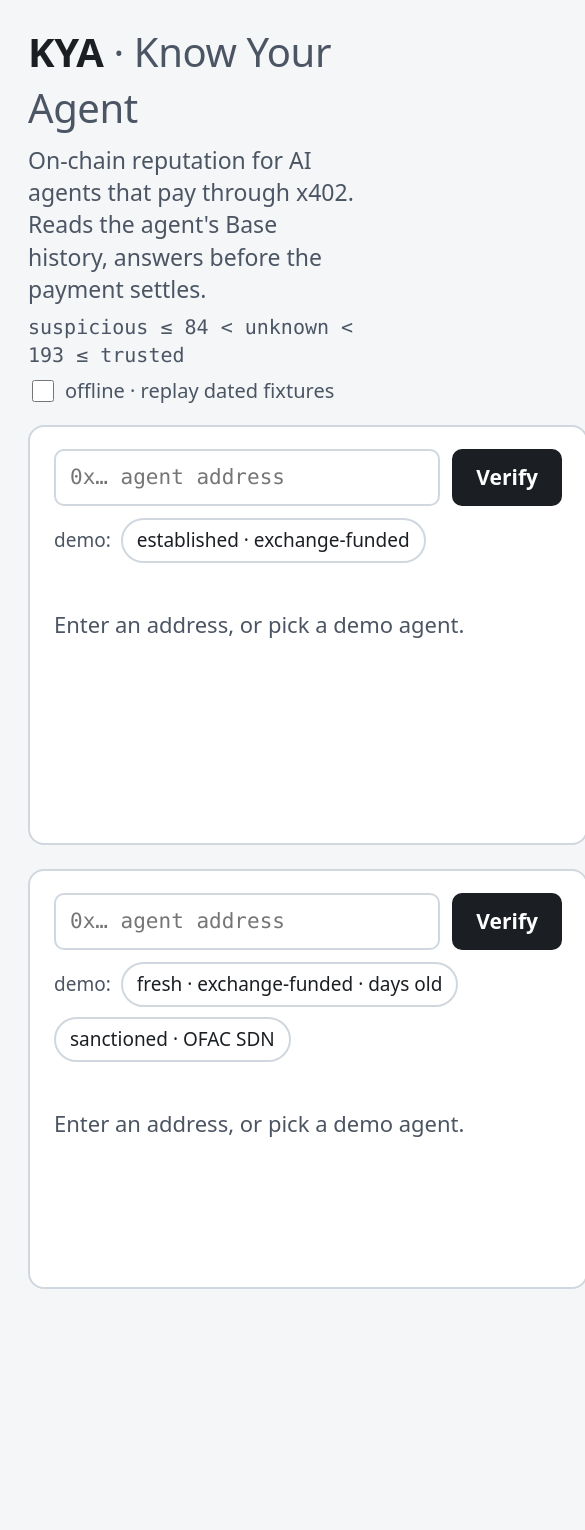
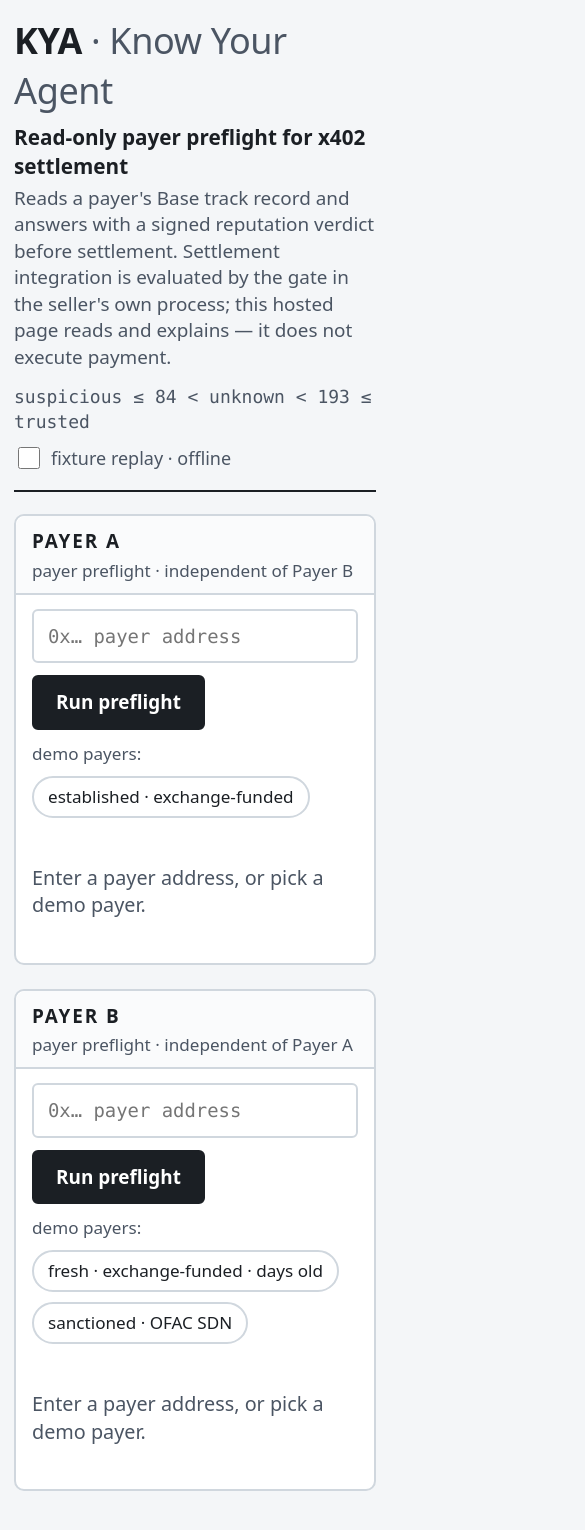
Before and after one commit to orlandol23/kya-know-your-agent, a website: page ui/index.html in a window 390 px wide. Shown: the whole page, 585 px wide, since content can reach past the window. Before the commit the page ends 1337 px from the top, so only its background shows below. Drawn offline with Linux system fonts and the light colour scheme.

Commit message:
feat(ui): establish KYA payer preflight visual foundation

```diff
--- a/ui/index.html
+++ b/ui/index.html
@@ -8,15 +8,19 @@
   /*
    * One file, no build, no dependency. Built to be read on a shared screen in a
    * video call: light theme, large type (nothing under 18px), high contrast.
-   * The verdict and the reason are the two biggest things on the page, on
-   * purpose: the pitch is "the reason is on screen", not "look at the score".
+   * The reading order is a preflight: the decision first (payer, reputation
+   * verdict, policy gate, main reason), then the score composition, then the
+   * proof trail. Rules, spacing and grouping carry the hierarchy; color is
+   * never the only signal — every state also carries a textual label.
    */
   :root {
     --bg: #f4f6f8;
     --panel: #ffffff;
+    --panel-2: #fafbfc;
     --ink: #1b1f24;
     --muted: #4b5563;
     --line: #d0d7de;
+    --line-strong: #8b949e;
     --mono: ui-monospace, SFMono-Regular, Menlo, Consolas, "Liberation Mono", monospace;
     --trusted: #1a7f37;
     --trusted-ink: #0f5a25;
@@ -32,38 +36,53 @@
     --fixture: #9a6700;
     --fixture-ink: #7d4e00;
     --fixture-tint: #fff1c2;
+    --focus: #0969da;
+    --radius: 10px;
+    --radius-sm: 6px;
     font-size: 20px;
   }
   * { box-sizing: border-box; }
   html, body { margin: 0; background: var(--bg); color: var(--ink); }
   body { font: 1rem/1.4 system-ui, -apple-system, "Segoe UI", Roboto, Helvetica, Arial, sans-serif; padding: 24px 28px 48px; }
-  a { color: #0969da; }
+  a { color: var(--focus); }
   button { font: inherit; cursor: pointer; }
   input { font: inherit; }
+  :focus-visible { outline: 3px solid var(--focus); outline-offset: 2px; }
 
-  header { display: flex; flex-wrap: wrap; align-items: baseline; gap: 8px 28px; margin-bottom: 20px; }
+  /* Header: what this page is (read-only payer preflight) and what it is not
+   * (it does not execute settlement). The meta column holds the cutoff rule —
+   * text supplied by the server at render time — and the fixture-replay toggle. */
+  header { display: flex; flex-wrap: wrap; align-items: flex-start; gap: 14px 36px; border-bottom: 2px solid var(--ink); padding-bottom: 18px; margin-bottom: 22px; }
+  header .brand { min-width: 0; flex: 1 1 320px; }
   header h1 { margin: 0; font-size: 2rem; letter-spacing: -0.01em; }
   header h1 span { color: var(--muted); font-weight: 500; }
-  header p { margin: 0; font-size: 1.15rem; color: var(--muted); }
-  header .rule { margin-left: auto; font-size: 1rem; color: var(--muted); font-family: var(--mono); }
+  header .tagline { margin: 6px 0 0; font-size: 1.15rem; font-weight: 700; }
+  header .lede { margin: 4px 0 0; font-size: 1.05rem; color: var(--muted); max-width: 68ch; }
+  header .meta { margin-left: auto; display: grid; gap: 10px; justify-items: end; align-content: start; }
+  header .rule { font-size: 1rem; color: var(--muted); font-family: var(--mono); }
   header .offline { display: flex; align-items: center; gap: 8px; font-size: 1rem; color: var(--muted); cursor: pointer; user-select: none; }
   header .offline input { width: 22px; height: 22px; accent-color: var(--fixture); cursor: pointer; }
   header .offline.on { color: var(--fixture-ink); font-weight: 700; }
-  .source { display: inline-block; margin-top: 12px; font-size: 1rem; font-weight: 700; padding: 6px 12px; border-radius: 8px; }
+  .source { display: inline-block; margin-top: 12px; font-size: 1rem; font-weight: 700; padding: 6px 12px; border-radius: var(--radius-sm); }
   .source.fixture { background: var(--fixture-tint); color: var(--fixture-ink); border: 2px solid var(--fixture); }
   .source.cache { background: var(--unknown-tint); color: var(--unknown-ink); }
 
-  main { display: grid; grid-template-columns: repeat(auto-fit, minmax(560px, 1fr)); gap: 24px; align-items: start; }
+  /* A/B compare: two independent preflight panels. min() lets the track shrink
+   * below 560px so a 320px phone never forces horizontal page overflow. */
+  main { display: grid; grid-template-columns: repeat(auto-fit, minmax(min(560px, 100%), 1fr)); gap: 24px; align-items: start; }
 
-  .panel { background: var(--panel); border: 2px solid var(--line); border-radius: 16px; padding: 22px 24px 26px; min-height: 420px; }
-  .panel form { display: flex; gap: 12px; }
+  .panel { background: var(--panel); border: 2px solid var(--line); border-radius: var(--radius); padding: 0 24px 26px; min-height: 420px; }
+  .panel-head { display: flex; flex-wrap: wrap; align-items: baseline; gap: 4px 14px; background: var(--panel-2); border-bottom: 2px solid var(--line); border-radius: var(--radius) var(--radius) 0 0; margin: 0 -24px 18px; padding: 14px 24px 12px; }
+  .panel-head h2 { margin: 0; font-size: 1.05rem; text-transform: uppercase; letter-spacing: 0.1em; }
+  .panel-head span { font-size: 0.95rem; color: var(--muted); }
+  .panel form { display: flex; flex-wrap: wrap; gap: 12px; }
   .panel input[type=text] {
-    flex: 1; min-width: 0; padding: 12px 14px; font-family: var(--mono); font-size: 1.05rem;
-    border: 2px solid var(--line); border-radius: 10px; color: var(--ink); background: #fff;
+    flex: 1 1 220px; min-width: 0; padding: 12px 14px; font-family: var(--mono); font-size: 1.05rem;
+    border: 2px solid var(--line); border-radius: var(--radius-sm); color: var(--ink); background: #fff;
   }
-  .panel input[type=text]:focus { outline: 3px solid #0969da; outline-offset: 1px; border-color: #0969da; }
+  .panel input[type=text]:focus { outline: 3px solid var(--focus); outline-offset: 1px; border-color: var(--focus); }
   .panel button.verify {
-    padding: 12px 22px; font-size: 1.05rem; font-weight: 700; border-radius: 10px;
+    padding: 12px 22px; font-size: 1.05rem; font-weight: 700; border-radius: var(--radius-sm);
     border: 2px solid var(--ink); background: var(--ink); color: #fff;
   }
   .panel button.verify:disabled { opacity: 0.55; cursor: progress; }
@@ -81,16 +100,19 @@
   .status { display: flex; align-items: center; gap: 14px; font-size: 1.15rem; color: var(--muted); padding: 24px 0; }
   .status .spinner { width: 26px; height: 26px; border: 4px solid var(--line); border-top-color: var(--ink); border-radius: 50%; animation: spin 0.9s linear infinite; }
   @keyframes spin { to { transform: rotate(360deg); } }
+  @media (prefers-reduced-motion: reduce) { .status .spinner { animation: none; } }
   .status .elapsed { font-family: var(--mono); }
-  .error { border: 3px solid var(--suspicious); background: var(--suspicious-tint); color: var(--suspicious-ink); border-radius: 12px; padding: 16px 18px; font-size: 1.15rem; }
+  .error { border: 3px solid var(--suspicious); background: var(--suspicious-tint); color: var(--suspicious-ink); border-radius: var(--radius-sm); padding: 16px 18px; font-size: 1.15rem; }
   .error b { display: block; margin-bottom: 4px; }
   .idle { color: var(--muted); font-size: 1.1rem; padding: 24px 0; }
 
-  /* 1. the verdict */
+  /* Level 1 — the decision: payer inspected, reputation verdict, policy gate,
+   * data source, main reason. One framed block, top of the reading order. */
+  .decision { border: 2px solid var(--line-strong); border-radius: var(--radius); padding: 18px 20px; }
   .verdict-row { display: flex; align-items: center; gap: 20px; flex-wrap: wrap; }
   .badge {
     display: inline-block; font-size: 2.6rem; font-weight: 800; letter-spacing: 0.04em; line-height: 1;
-    padding: 14px 22px; border-radius: 12px; color: #fff; border: 4px solid transparent;
+    padding: 14px 22px; border-radius: var(--radius-sm); color: #fff; border: 4px solid transparent;
   }
   .badge.trusted { background: var(--trusted); }
   .badge.unknown { background: var(--unknown); }
@@ -102,8 +124,8 @@
   .score small { font-size: 1.1rem; font-weight: 500; color: var(--muted); margin-left: 6px; }
   .address { font-family: var(--mono); font-size: 1rem; color: var(--muted); margin-top: 10px; word-break: break-all; }
 
-  /* 2. the reason: the most important text on the page */
-  .reason { font-size: 1.55rem; font-weight: 700; line-height: 1.3; margin: 18px 0 8px; padding: 14px 18px; border-left: 8px solid; border-radius: 6px; }
+  /* the reason: the most important text on the page */
+  .reason { font-size: 1.55rem; font-weight: 700; line-height: 1.3; margin: 18px 0 8px; padding: 14px 18px; border-left: 8px solid; border-radius: var(--radius-sm); }
   .reason.trusted { color: var(--trusted-ink); border-color: var(--trusted); background: var(--trusted-tint); }
   .reason.unknown { color: var(--unknown-ink); border-color: var(--unknown); background: var(--unknown-tint); }
   .reason.suspicious { color: var(--suspicious-ink); border-color: var(--suspicious); background: var(--suspicious-tint); }
@@ -111,11 +133,14 @@
   ul.reasons { margin: 0 0 4px; padding-left: 26px; font-size: 1.1rem; }
   ul.reasons li { margin: 4px 0; }
 
-  h3 { font-size: 1rem; text-transform: uppercase; letter-spacing: 0.08em; color: var(--muted); margin: 26px 0 10px; font-weight: 700; }
+  /* Levels 2 and 3 — each section starts under a full-width rule, so the score
+   * composition and the proof trail read as separate ledgers below the
+   * decision block. */
+  h3 { font-size: 1rem; text-transform: uppercase; letter-spacing: 0.08em; color: var(--muted); margin: 28px 0 12px; padding-top: 14px; border-top: 2px solid var(--line); font-weight: 700; }
   h3 span { text-transform: none; letter-spacing: 0; font-weight: 500; }
 
-  /* 3. score bar with the calibrated cutoffs, then the three axes */
-  .scorebar { position: relative; height: 22px; border-radius: 6px; overflow: hidden; display: flex; border: 2px solid var(--line); }
+  /* Level 2 — score bar with the server-supplied cutoffs, then the axes */
+  .scorebar { position: relative; height: 22px; border-radius: var(--radius-sm); overflow: hidden; display: flex; border: 2px solid var(--line); }
   .scorebar .zone.s { background: var(--suspicious-tint); }
   .scorebar .zone.u { background: var(--unknown-tint); }
   .scorebar .zone.t { background: var(--trusted-tint); }
@@ -129,47 +154,68 @@
   .axes .bar { height: 20px; background: var(--unknown-tint); border-radius: 5px; overflow: hidden; }
   .axes .bar i { display: block; height: 100%; background: var(--ink); }
   .axes .value { font-family: var(--mono); font-variant-numeric: tabular-nums; }
-  .formula { font-family: var(--mono); font-size: 0.95rem; color: var(--muted); margin-top: 10px; }
+  .formula { font-family: var(--mono); font-size: 0.95rem; color: var(--muted); margin-top: 10px; overflow-wrap: anywhere; }
 
-  /* 4. collected, not scored */
+  /* Level 2 — collected but not scored signals, kept visible at weight 0 */
   .unscored { display: grid; grid-template-columns: max-content 1fr; gap: 6px 16px; font-size: 1.05rem; }
   .unscored .k { color: var(--muted); }
   .note { font-size: 0.95rem; color: var(--muted); margin-top: 8px; }
 
-  /* 5. evidence */
+  /* Level 3 — proof trail: source, capture instant, attester, signature */
   .evidence { font-size: 1.05rem; display: grid; grid-template-columns: max-content 1fr; gap: 6px 16px; }
   .evidence .k { color: var(--muted); }
   .evidence a { font-family: var(--mono); overflow-wrap: anywhere; }
   .evidence code { font-family: var(--mono); overflow-wrap: anywhere; }
+
+  /* Narrow viewports: the grid track shrinks with min(), so A/B stacks by
+   * itself; here we tighten chrome so 320px stays usable, not hidden. */
+  @media (max-width: 720px) {
+    body { padding: 16px 14px 40px; }
+    header .meta { margin-left: 0; justify-items: start; }
+    .panel { padding: 0 16px 20px; }
+    .panel-head { margin: 0 -16px 14px; padding: 12px 16px 10px; }
+  }
+  @media (max-width: 480px) {
+    :root { font-size: 18px; }
+    .axes .raw { grid-column: 1 / -1; padding-left: 2px; }
+    .decision { padding: 14px; }
+  }
 </style>
 </head>
 <body>
 <header>
-  <h1>KYA <span>· Know Your Agent</span></h1>
-  <p>On-chain reputation for AI agents that pay through x402. Reads the agent's Base history, answers before the payment settles.</p>
-  <div class="rule" id="rule">suspicious ≤ 84 &lt; unknown &lt; 193 ≤ trusted</div>
-  <label class="offline" id="offline-toggle" title="Replay the committed, dated fixtures in data/fixtures/ instead of reading Blockscout. For when Blockscout is down mid-demo.">
-    <input type="checkbox" id="offline"> offline · replay dated fixtures
-  </label>
+  <div class="brand">
+    <h1>KYA <span>· Know Your Agent</span></h1>
+    <p class="tagline">Read-only payer preflight for x402 settlement</p>
+    <p class="lede">Reads a payer's Base track record and answers with a signed reputation verdict before settlement. Settlement integration is evaluated by the gate in the seller's own process; this hosted page reads and explains — it does not execute payment.</p>
+  </div>
+  <div class="meta">
+    <div class="rule" id="rule">suspicious ≤ 84 &lt; unknown &lt; 193 ≤ trusted</div>
+    <label class="offline" id="offline-toggle" title="Replay the committed, dated fixtures in data/fixtures/ instead of reading Blockscout. For when Blockscout is down mid-demo.">
+      <input type="checkbox" id="offline"> fixture replay · offline
+    </label>
+  </div>
 </header>
 
 <main>
-  <section class="panel" data-panel="a" aria-label="Agent A">
+  <section class="panel" data-panel="a" aria-label="Payer A">
+    <div class="panel-head"><h2>Payer A</h2><span>payer preflight · independent of Payer B</span></div>
     <form>
-      <input type="text" name="address" placeholder="0x… agent address" autocomplete="off" spellcheck="false" aria-label="address">
-      <button type="submit" class="verify">Verify</button>
+      <input type="text" name="address" placeholder="0x… payer address" autocomplete="off" spellcheck="false" aria-label="payer address">
+      <button type="submit" class="verify">Run preflight</button>
     </form>
-    <div class="presets"><span class="label">demo:</span></div>
-    <div class="result"><div class="idle">Enter an address, or pick a demo agent.</div></div>
+    <div class="presets"><span class="label">demo payers:</span></div>
+    <div class="result" aria-live="polite"><div class="idle">Enter a payer address, or pick a demo payer.</div></div>
   </section>
 
-  <section class="panel" data-panel="b" aria-label="Agent B">
+  <section class="panel" data-panel="b" aria-label="Payer B">
+    <div class="panel-head"><h2>Payer B</h2><span>payer preflight · independent of Payer A</span></div>
     <form>
-      <input type="text" name="address" placeholder="0x… agent address" autocomplete="off" spellcheck="false" aria-label="address">
-      <button type="submit" class="verify">Verify</button>
+      <input type="text" name="address" placeholder="0x… payer address" autocomplete="off" spellcheck="false" aria-label="payer address">
+      <button type="submit" class="verify">Run preflight</button>
     </form>
-    <div class="presets"><span class="label">demo:</span></div>
-    <div class="result"><div class="idle">Enter an address, or pick a demo agent.</div></div>
+    <div class="presets"><span class="label">demo payers:</span></div>
+    <div class="result" aria-live="polite"><div class="idle">Enter a payer address, or pick a demo payer.</div></div>
   </section>
 </main>
 
@@ -216,28 +262,30 @@
     // The cutoffs come from the server (config.ts), not from this file.
     document.getElementById('rule').textContent = `suspicious ≤ ${b.cutoffs.suspicious_max} < unknown < ${b.cutoffs.trusted_min} ≤ trusted`
 
-    // 1. verdict + score
+    // Level 1 — the decision: verdict, score, payer, data source, main reason.
+    const decision = el('section', { class: 'decision' })
     const row = el('div', { class: 'verdict-row' },
       el('span', { class: `badge ${cls}`, text: verdictLabel(a) }),
       el('span', { class: 'score' }, String(a.score), el('small', { text: `/ ${b.scale}` })),
     )
-    if (a.gated) row.append(el('span', { class: 'gate-note', text: 'compliance gate: not scored, blocked' }))
-    frag.append(row)
-    frag.append(el('div', { class: 'address', text: a.address }))
+    if (a.gated) row.append(el('span', { class: 'gate-note', text: 'Policy gate: blocked before settlement · not scored' }))
+    decision.append(row)
+    decision.append(el('div', { class: 'address', text: a.address }))
     // Where the history came from. A fixture is a dated capture of a live
     // address; the attestation carries that date as evidence.fetched_at.
     if (source === 'fixture') {
-      frag.append(el('div', { class: 'source fixture', text: `OFFLINE · fixture captured ${(captured_at || a.evidence.fetched_at).replace('T', ' ').slice(0, 16)} UTC, replayed without network` }))
+      decision.append(el('div', { class: 'source fixture', text: `OFFLINE · fixture captured ${(captured_at || a.evidence.fetched_at).replace('T', ' ').slice(0, 16)} UTC, replayed without network` }))
     } else if (source === 'cache') {
-      frag.append(el('div', { class: 'source cache', text: `cached · read ${(captured_at || a.evidence.fetched_at).replace('T', ' ').slice(0, 16)} UTC` }))
+      decision.append(el('div', { class: 'source cache', text: `cached · read ${(captured_at || a.evidence.fetched_at).replace('T', ' ').slice(0, 16)} UTC` }))
     }
 
-    // 2. the reason
-    frag.append(el('div', { class: `reason ${cls}`, text: a.summary }))
-    frag.append(el('ul', { class: 'reasons' }, ...a.reasons.map((r) => el('li', { text: r }))))
+    // the reason: the most important text on the page
+    decision.append(el('div', { class: `reason ${cls}`, text: a.summary }))
+    decision.append(el('ul', { class: 'reasons' }, ...a.reasons.map((r) => el('li', { text: r }))))
+    frag.append(decision)
 
     // 3. score against the calibrated cutoffs, then the axes
-    frag.append(el('h3', {}, 'Score ', el('span', { text: `· weighted geometric mean of three axes; a weak axis cannot be bought back with a strong one` })))
+    frag.append(el('h3', {}, 'Score composition ', el('span', { text: `· weighted geometric mean of three axes; a weak axis cannot be bought back with a strong one` })))
     const { suspicious_max: sMax, trusted_min: tMin } = b.cutoffs
     const pct = (v) => `${(100 * Math.min(Math.max(v, 0), b.scale) / b.scale).toFixed(2)}%`
     frag.append(el('div', { class: 'scorebar' },
@@ -284,7 +332,7 @@
 
     // 5. evidence
     const e = a.evidence
-    frag.append(el('h3', {}, 'Evidence ', el('span', { text: '· verify it yourself' })))
+    frag.append(el('h3', {}, 'Proof trail ', el('span', { text: '· verify it yourself' })))
     frag.append(el('div', { class: 'evidence' },
       el('span', { class: 'k', text: 'Blockscout' }), el('a', { href: e.blockscout_url, target: '_blank', rel: 'noopener', text: `${e.blockscout_url.replace(/^https?:\/\//, '').replace(a.address, short(a.address))} ↗` }),
       el('span', { class: 'k', text: 'window' }), el('span', { text: `last ${e.window.size} of ≤ ${e.window.max} transactions${e.window.capped ? ' (capped)' : ''} · chain ${e.chain_id} · fetched ${e.fetched_at.replace('T', ' ').slice(0, 19)} UTC` }),
```
